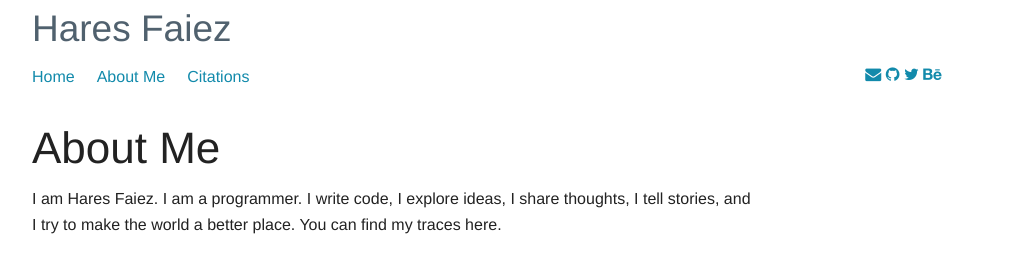
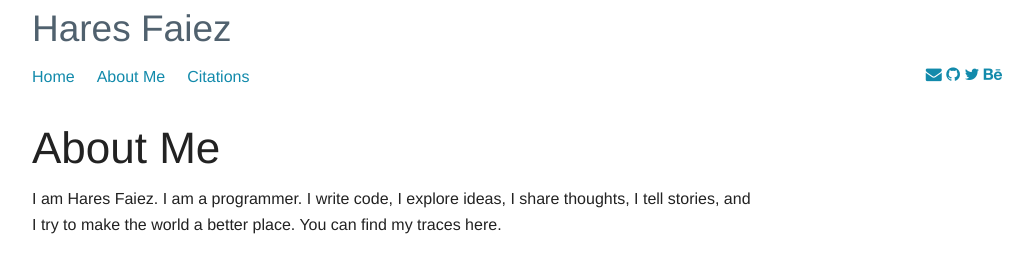
Before and after one commit to haresfaiez/haresfaiez.github.io, a Jekyll site: the page built from about.md, in a window 1280 px wide. Shown: the top 257 px of the page, without its empty margins (123-1156 px from the left). Built offline with Jekyll 4.4.1, drawn with Linux system fonts in a browser that asks for light colours.

Commit message:
Move the contact references to the right side

```diff
--- a/_includes/contact.html
+++ b/_includes/contact.html
@@ -1,4 +1,4 @@
-<div class="icon-bar three-up">
+<div class="icon-bar three-up aside-item">
   {% if site.email %}
   <a target="_blank" href="{{ site.email }}">
     <i class="fa fa-envelope"></i>
--- a/_includes/header.html
+++ b/_includes/header.html
@@ -10,7 +10,7 @@
     <div class="small-12 medium-9 large-10 columns">
       {% include pages-list.html %}
     </div>
-    <div class="small-12 medium-3 large-2 columns">
+    <div class="small-12 medium-3 large-2 columns aside">
       {% include contact.html %}
     </div>
   </section>
```
